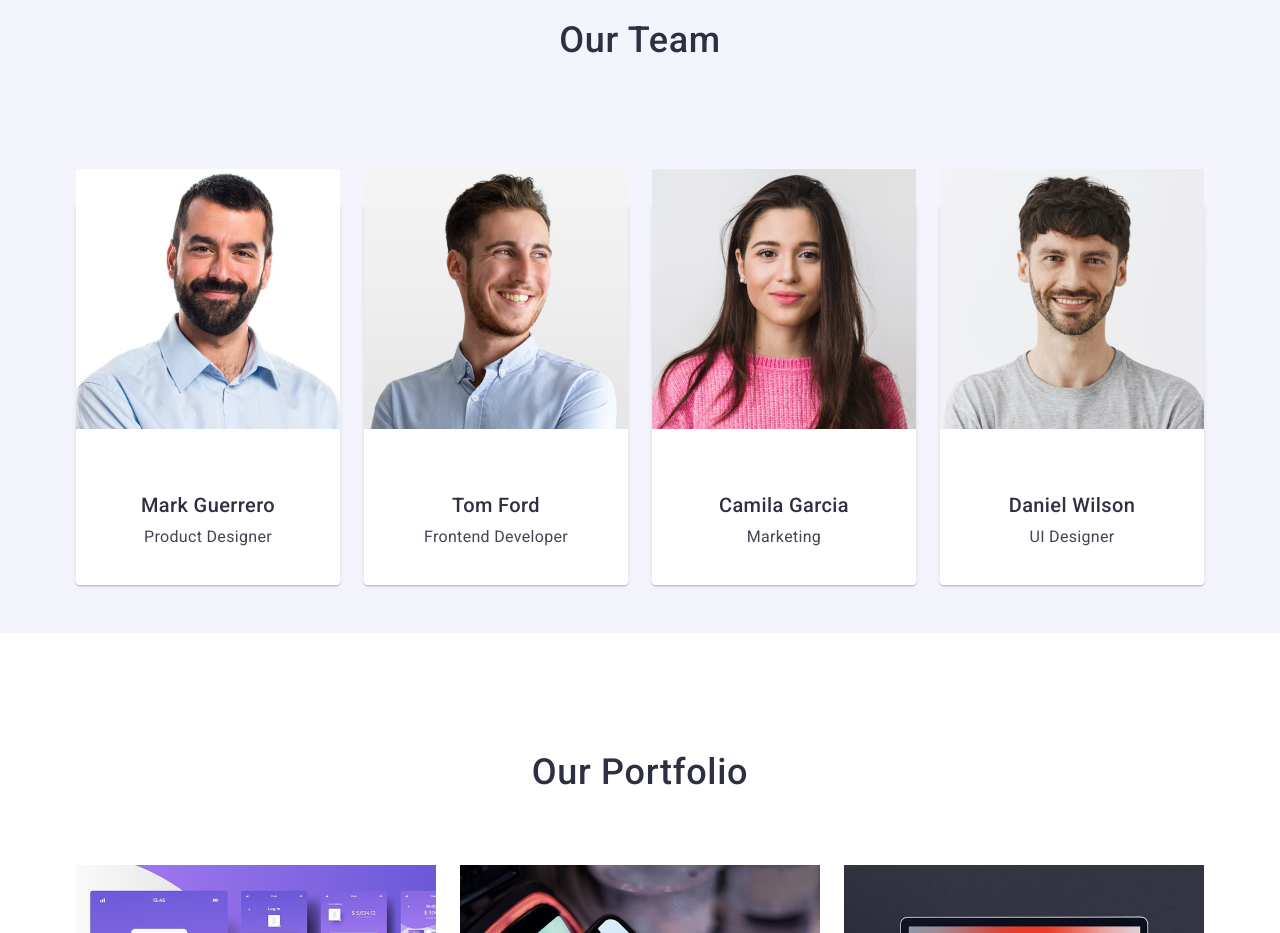
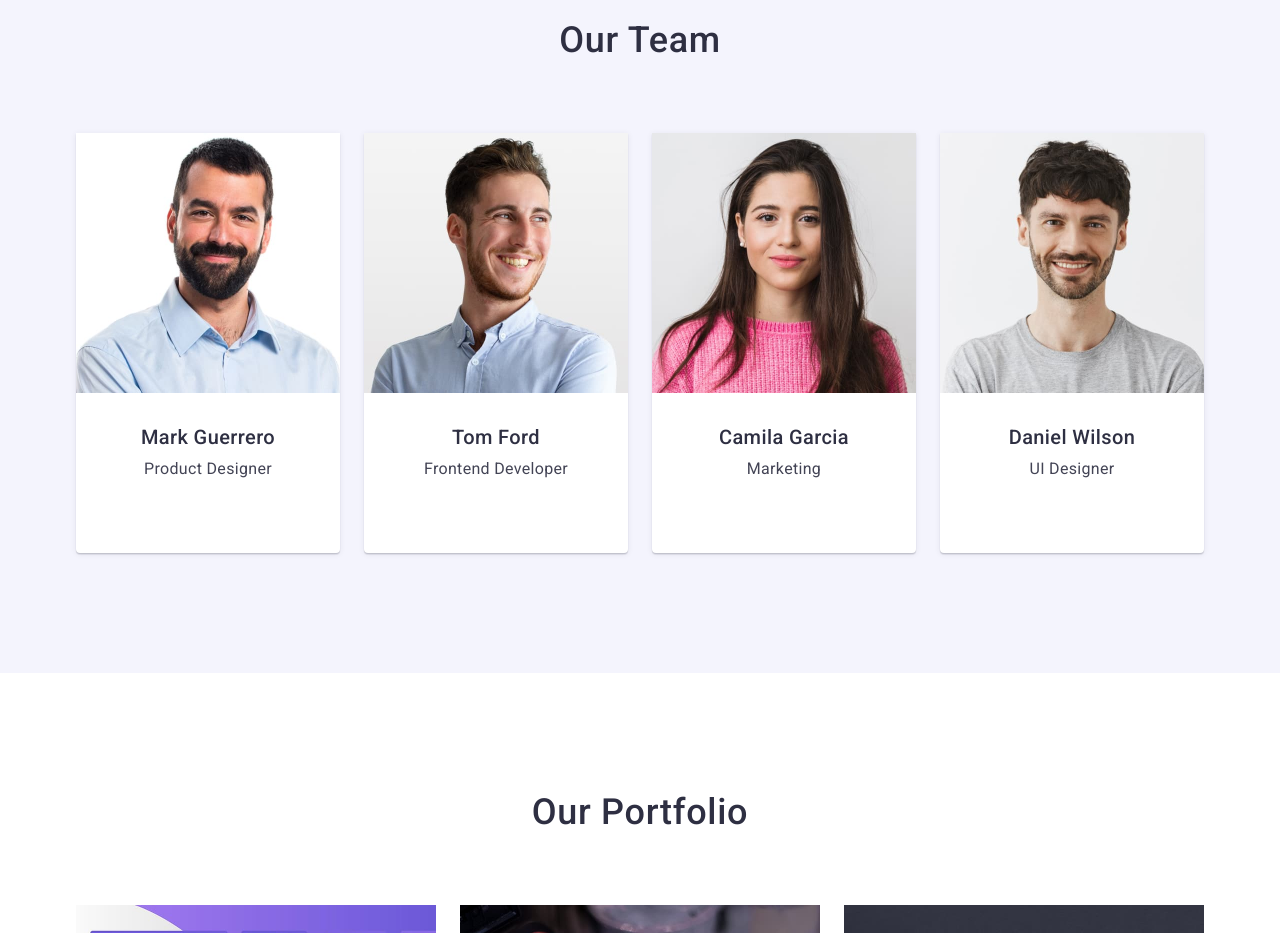
Before and after one commit to aanna25/goit-markup-hw-03, a plain HTML site: page index.html in a window 1280 px wide. Shown: the part 1140-2073 px from the top of the page. Drawn offline with nearby package versions, Linux system fonts and the light colour scheme.

Commit message:
update styles.css

```diff
--- a/css/styles.css
+++ b/css/styles.css
@@ -212,14 +212,11 @@ img {
 .section-team {
   background-color: #f4f4fd;
   padding: 120px 0;
-  height: 732px;
 }
 
 .team-card {
   display: flex;
   gap: 24px;
-  padding-top: 72px;
-  padding-bottom: 120px;
 }
 
 .background-team {
@@ -227,11 +224,6 @@ img {
   border-radius: 0 0 4px 4px;
   padding: 0px 0px 32px 0px;
   width: 264px;
-  height: 380px;
-  display: flex;
-  align-items: center;
-  justify-content: center;
-  flex-direction: column;
   gap: 32px;
   box-shadow: 0 2px 1px 0 rgba(46, 47, 66, 0.08),
     0 1px 1px 0 rgba(46, 47, 66, 0.16), 0 1px 6px 0 rgba(46, 47, 66, 0.08);
@@ -256,7 +248,6 @@ img {
 
 .team {
   background-color: #f4f4fd;
-  width: 732px;
 }
 
 .our-products {
```
